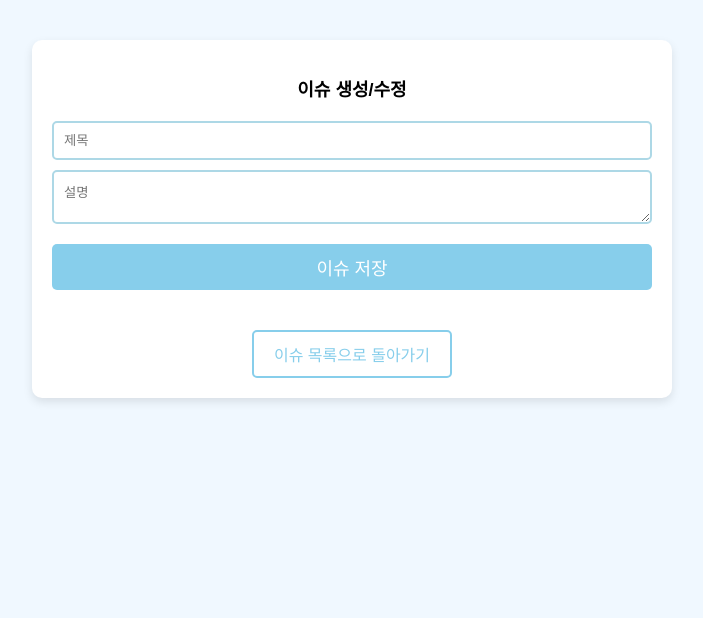
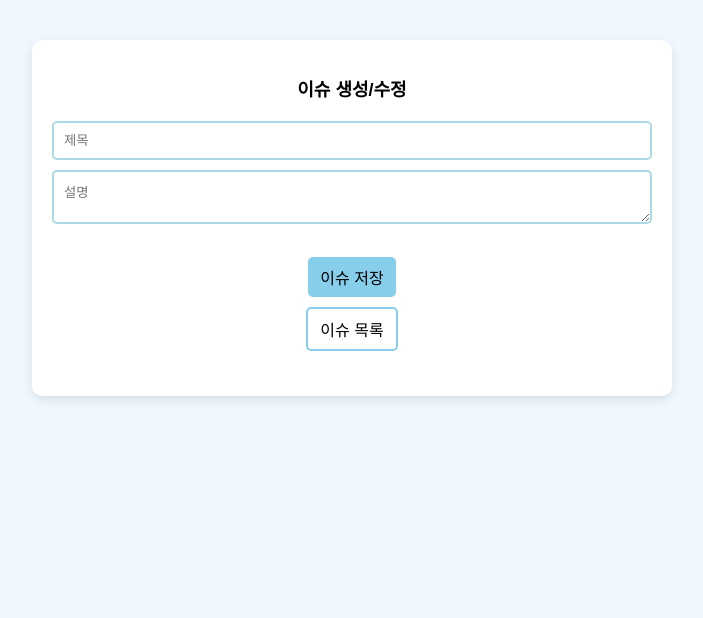
Before and after one commit to DevZua/NetFaultTracker, a Spring Boot app: page /templates/issues/form.html in a window 1280 px wide. Shown: the part 77-695 px from the top of the page, without its empty margins (288-991 px from the left). Run offline with Spring Boot 4, Linux system fonts and the light colour scheme; a user stored in the database is signed in; some of the project's set-up classes (security, data sources, template engines, error pages and the like) are left out, and stand-ins take their place.

Commit message:
form.html CSS 재적용2

```diff
--- a/src/main/resources/static/templates/issues/form.html
+++ b/src/main/resources/static/templates/issues/form.html
@@ -34,31 +34,29 @@
         h2 {
             font-size: 18px; /* 제목 크기 조정 */
             text-align: center; /* 중앙 정렬 */
-            margin-bottom: 20px; /* 내용과의 공간 추가 */
+            margin-bottom: 10px; /* 내용과의 공간 추가 */
+        }
+        button, .back-link {
+            font-size: 16px; /* 글씨 크기를 16px로 줄임 */
+            color: black; /* 글자색 검은색 */
+            padding: 8px 12px; /* 패딩 조정하여 공백 감소 */
+            border-radius: 5px; /* 모서리 둥글게 */
+            cursor: pointer; /* 포인터 커서로 변경 */
+            display: inline-block; /* 인라인 블록 요소로 변경 */
+            margin: 5px auto; /* 세로 공백을 줄이고 가운데 정렬 */
+            text-align: center; /* 중앙 정렬 */
         }
         button {
-            font-size: 18px; /* 버튼 글씨 크기 조정 */
             background-color: #87CEEB; /* 버튼 배경색 */
-            color: white; /* 버튼 글자색 */
             border: none; /* 테두리 없음 */
-            padding: 10px 20px; /* 패딩 추가 */
-            border-radius: 5px; /* 모서리 둥글게 */
-            cursor: pointer; /* 포인터 커서로 변경 */
-            margin-top: 10px; /* 위쪽 여백 추가 */
         }
         button:hover {
             background-color: #00BFFF; /* 호버 시 색상 변경 */
         }
         .back-link {
-            display: inline-block; /* 인라인 블록으로 변경 */
-            margin-top: 20px; /* 위쪽 여백 추가 */
-            padding: 10px 20px; /* 패딩 추가 */
             background-color: white; /* 배경색 하얀색 */
             border: 2px solid #87CEEB; /* 하늘색 테두리 */
-            border-radius: 5px; /* 모서리 둥글게 */
-            color: #87CEEB; /* 글자색 하늘색 */
             text-decoration: none; /* 밑줄 제거 */
-            text-align: center; /* 중앙 정렬 */
         }
         .back-link:hover {
             background-color: #87CEEB; /* 호버 시 배경색 변경 */
@@ -77,9 +75,10 @@
             <input type="hidden" name="id" id="issueId">
             <input type="text" name="title" placeholder="제목" required>
             <textarea name="description" placeholder="설명" required></textarea>
-            <button type="submit">이슈 저장</button> <!-- 버튼 글씨 크기 조정 -->
+            <br>
+            <button type="submit">이슈 저장</button>
+            <a href="/issues/list" class="back-link">이슈 목록</a>
         </form>
-        <a href="/issues/list" class="back-link">이슈 목록으로 돌아가기</a> <!-- 하얀 배경에 하늘색 테두리 추가 -->
     </div>
 </main>
 <footer>
--- a/src/main/resources/static/templates/login.html
+++ b/src/main/resources/static/templates/login.html
@@ -100,6 +100,7 @@
             border-radius: 5px; /* 모서리 둥글게 */
             cursor: pointer; /* 커서 모양 변경 */
             transition: background-color 0.3s; /* 부드러운 효과 추가 */
+            font-size: 16px; /* 글씨 크기 */
         }
 
         button:hover {
```
Also changed, not shown: 1 other file.
